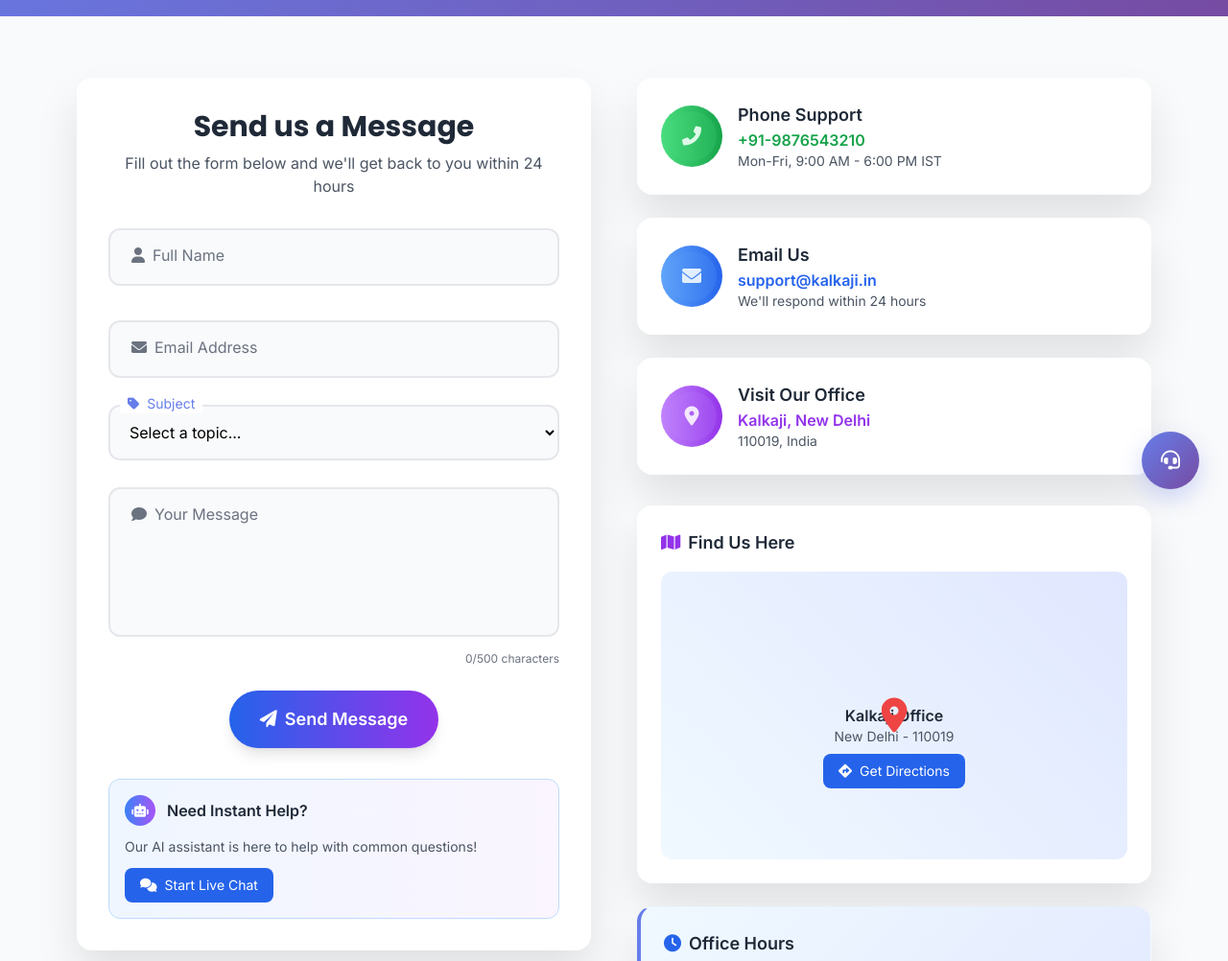
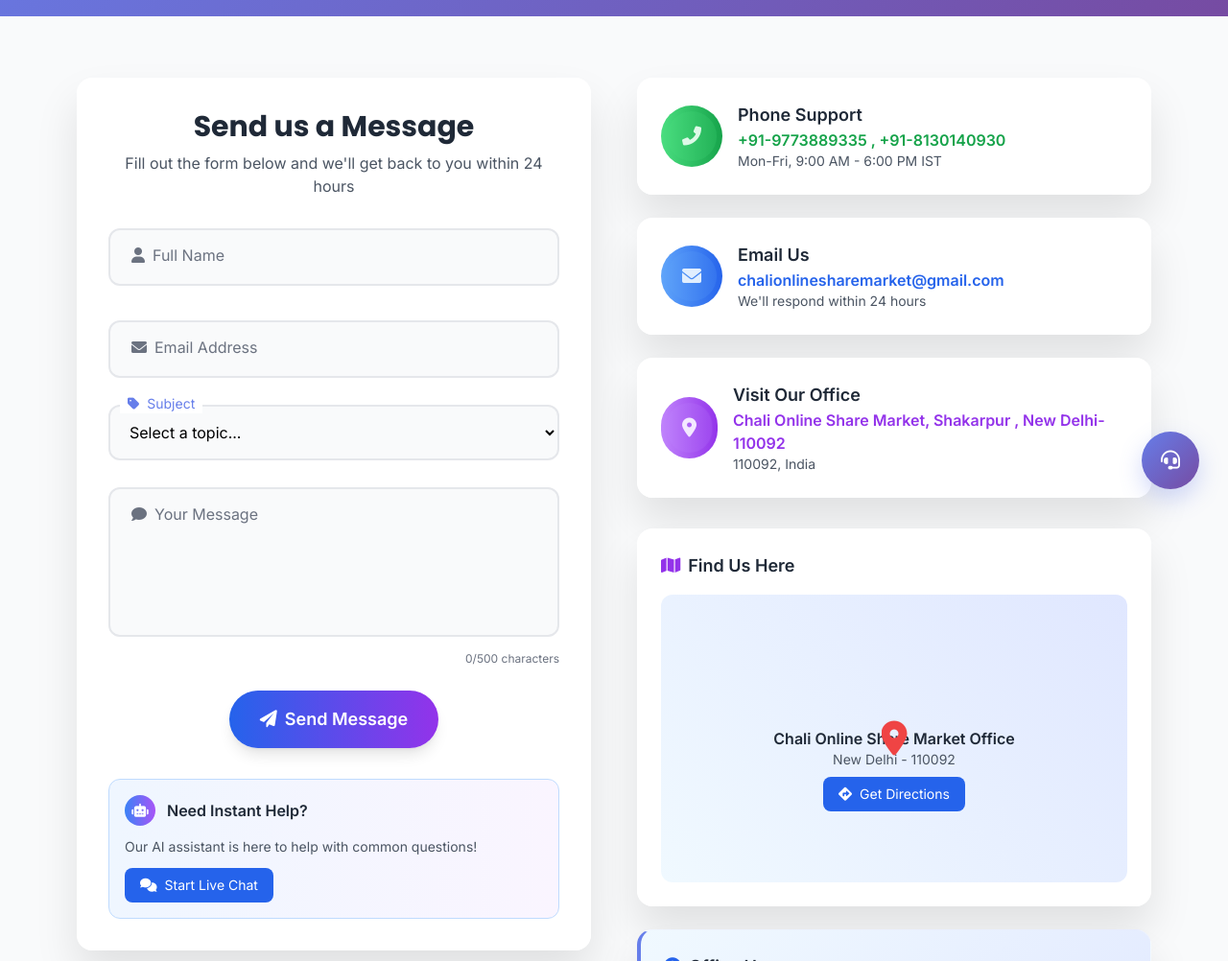
Before and after one commit to MonuRajpoot/stocktrainer-app, a website: page Project/contact.html in a window 1280 px wide. Shown: the part 260-1262 px from the top of the page at 96% size. Drawn offline with nearby package versions, Linux system fonts and the light colour scheme.

Commit message:
Update contact.html

```diff
--- a/Project/contact.html
+++ b/Project/contact.html
@@ -458,7 +458,7 @@
                                 </div>
                                 <div>
                                     <h3 class="font-semibold text-gray-800 text-lg">Phone Support</h3>
-                                    <p class="text-green-600 font-semibold">+91-9876543210</p>
+                                    <p class="text-green-600 font-semibold">+91-9773889335 , +91-8130140930</p>
                                     <p class="text-gray-600 text-sm">Mon-Fri, 9:00 AM - 6:00 PM IST</p>
                                 </div>
                             </div>
@@ -472,7 +472,7 @@
                                 </div>
                                 <div>
                                     <h3 class="font-semibold text-gray-800 text-lg">Email Us</h3>
-                                    <p class="text-blue-600 font-semibold">support@kalkaji.in</p>
+                                    <p class="text-blue-600 font-semibold">chalionlinesharemarket@gmail.com</p>
                                     <p class="text-gray-600 text-sm">We'll respond within 24 hours</p>
                                 </div>
                             </div>
@@ -486,8 +486,8 @@
                                 </div>
                                 <div>
                                     <h3 class="font-semibold text-gray-800 text-lg">Visit Our Office</h3>
-                                    <p class="text-purple-600 font-semibold">Kalkaji, New Delhi</p>
-                                    <p class="text-gray-600 text-sm">110019, India</p>
+                                    <p class="text-purple-600 font-semibold">Chali Online Share Market, Shakarpur , New Delhi- 110092</p>
+                                    <p class="text-gray-600 text-sm">110092, India</p>
                                 </div>
                             </div>
                         </div>
@@ -505,8 +505,8 @@
                                         <i class="fas fa-map-marker-alt text-red-500 text-4xl"></i>
                                     </div>
                                     <div class="mt-16">
-                                        <h4 class="font-semibold text-gray-800">Kalkaji Office</h4>
-                                        <p class="text-sm text-gray-600">New Delhi - 110019</p>
+                                        <h4 class="font-semibold text-gray-800">Chali Online Share Market Office</h4>
+                                        <p class="text-sm text-gray-600">New Delhi - 110092</p>
                                         <button onclick="getDirections()" class="mt-2 bg-blue-600 text-white px-4 py-2 rounded-lg text-sm hover:bg-blue-700 transition">
                                             <i class="fas fa-directions mr-2"></i>Get Directions
                                         </button>
@@ -603,14 +603,14 @@
                     <i class="fas fa-phone text-green-500 mr-3"></i>
                     <div>
                         <div class="font-semibold text-gray-800">Quick Call</div>
-                        <div class="text-xs text-gray-600">+91-9876543210</div>
+                        <div class="text-xs text-gray-600">+91-9773889335</div>
                     </div>
                 </button>
                 <button onclick="quickEmail()" class="w-full flex items-center p-3 text-left hover:bg-gray-50 rounded-lg transition">
                     <i class="fas fa-envelope text-blue-500 mr-3"></i>
                     <div>
                         <div class="font-semibold text-gray-800">Quick Email</div>
-                        <div class="text-xs text-gray-600">support@kalkaji.in</div>
+                        <div class="text-xs text-gray-600">chalionlinesharemarket@gmail.com</div>
                     </div>
                 </button>
                 <button onclick="startChat()" class="w-full flex items-center p-3 text-left hover:bg-gray-50 rounded-lg transition">
```
